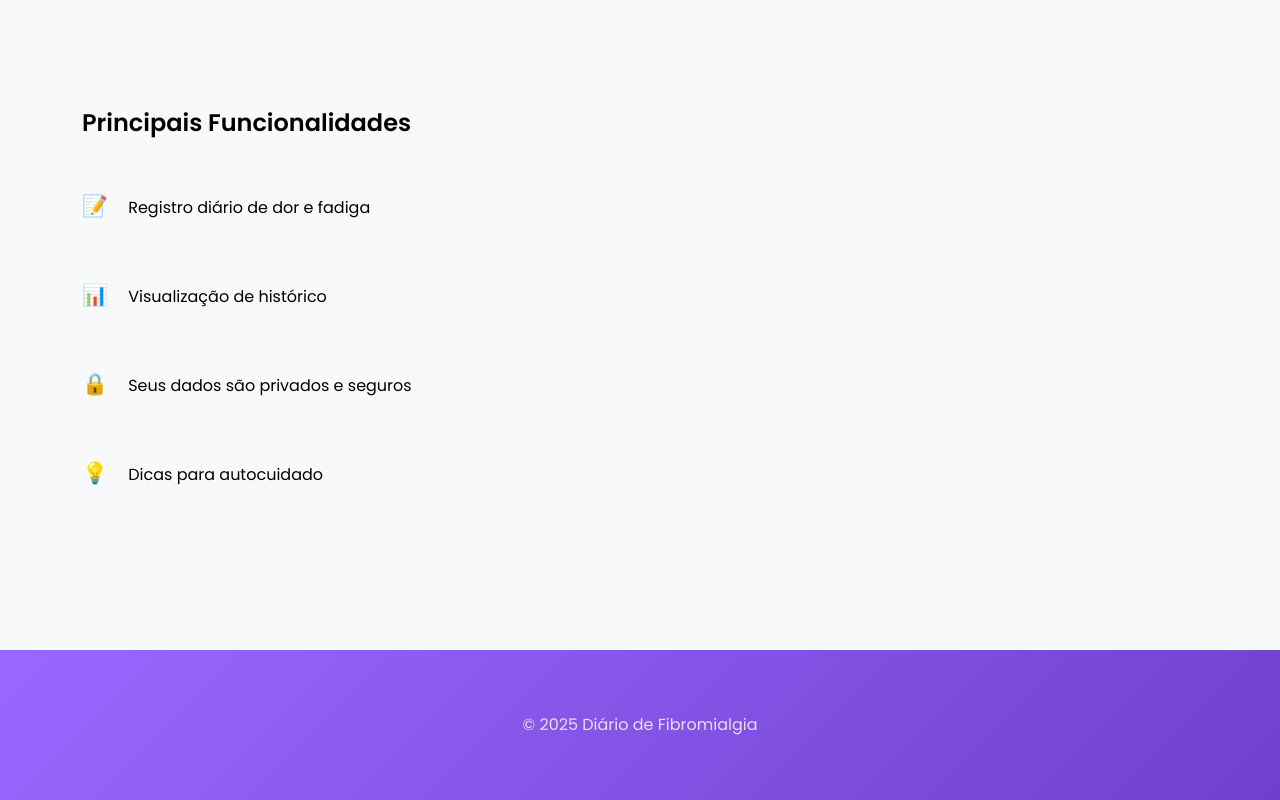
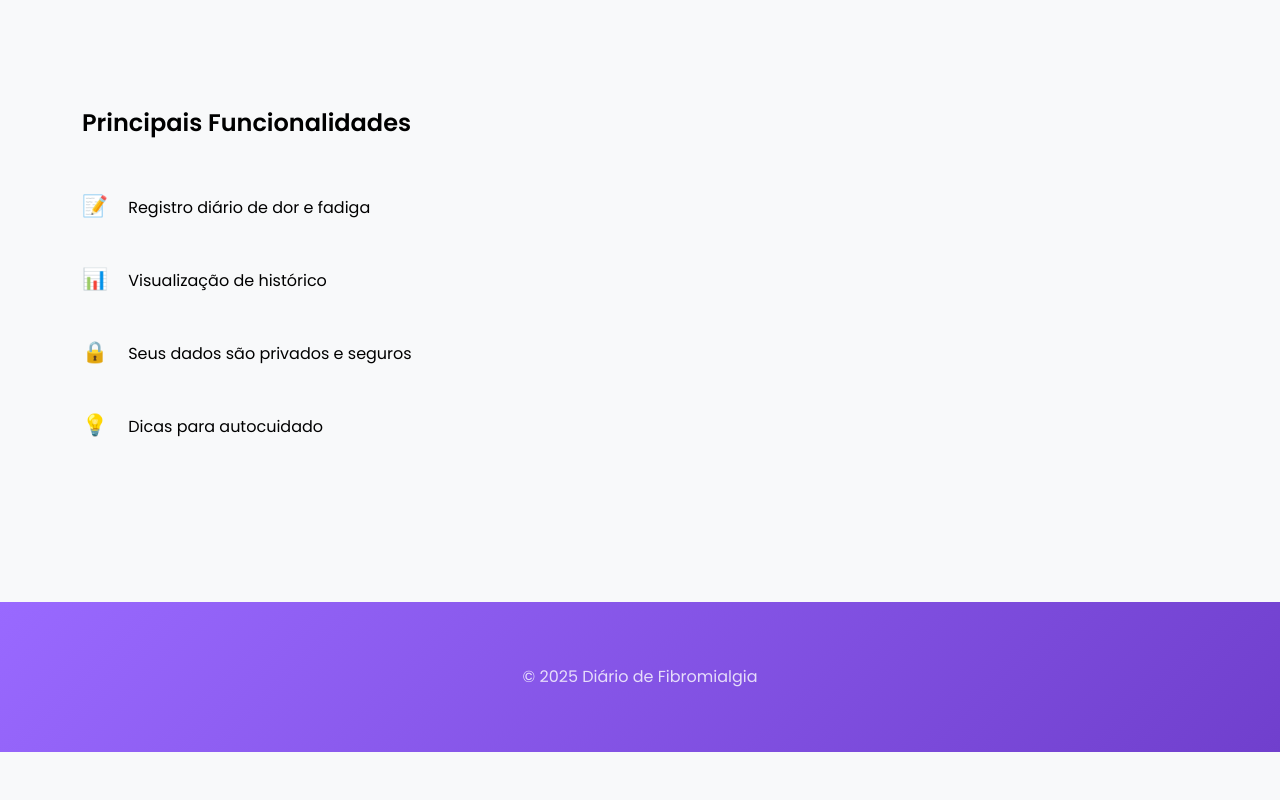
Before and after one commit to pachicodes/diario-da-fibromialgia, a website with bundled scripts: page src/index.html in a window 1280 px wide. Shown: the part 977-1777 px from the top of the page. After the commit the page ends 1729 px from the top, so only its background shows below. Built offline with nearby package versions, Linux system fonts and the light colour scheme.

Commit message:
margem up

```diff
--- a/src/assets/css/styles.css
+++ b/src/assets/css/styles.css
@@ -586,7 +586,7 @@ button:hover {
 }
 
 .features-list li {
-    margin-bottom: 1.5rem;
+    margin-bottom: 0.5rem;
     padding: 0.8rem 0;
 }
 
```
